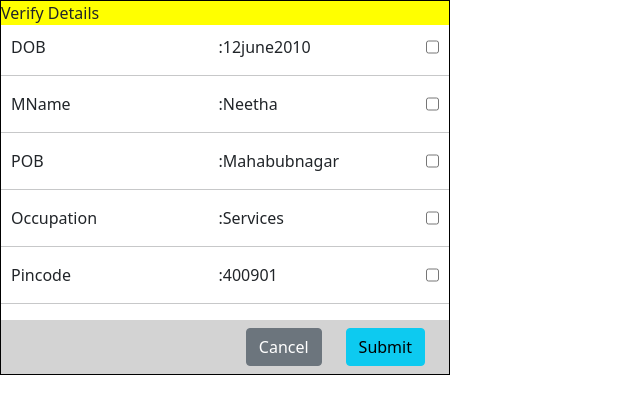
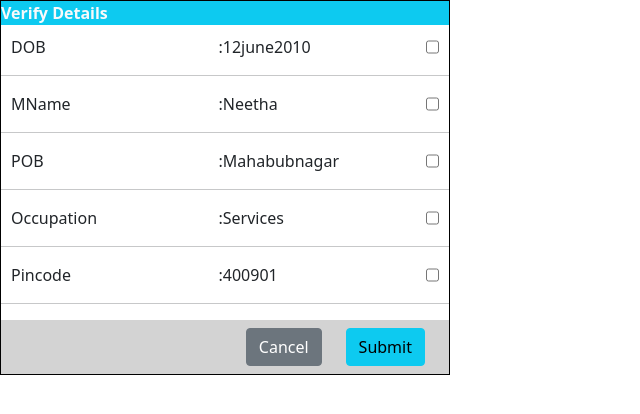
Before and after one commit to freelancercoder9/react_app_1, a React (Create React App) app: page / in a window 1280 px wide. Shown: the top 414 px of the page, without its empty margins (0-640 px from the left). Built offline with nearby package versions, Linux system fonts and the light colour scheme.

Commit message:
added new popUp

```diff
--- a/src/components/PopUp15.js
+++ b/src/components/PopUp15.js
@@ -3,7 +3,7 @@ import React from "react";
 function PopUp15(props) {
   return (
     <div className="main-popup-15">
-      <header className="popup-15">Verify Details</header>
+      <header className="popup-15 bg-info text-light fw-bold align-middle">Verify Details</header>
       <div>
         <div className="details">
           <label htmlFor="">DOB</label>
```
